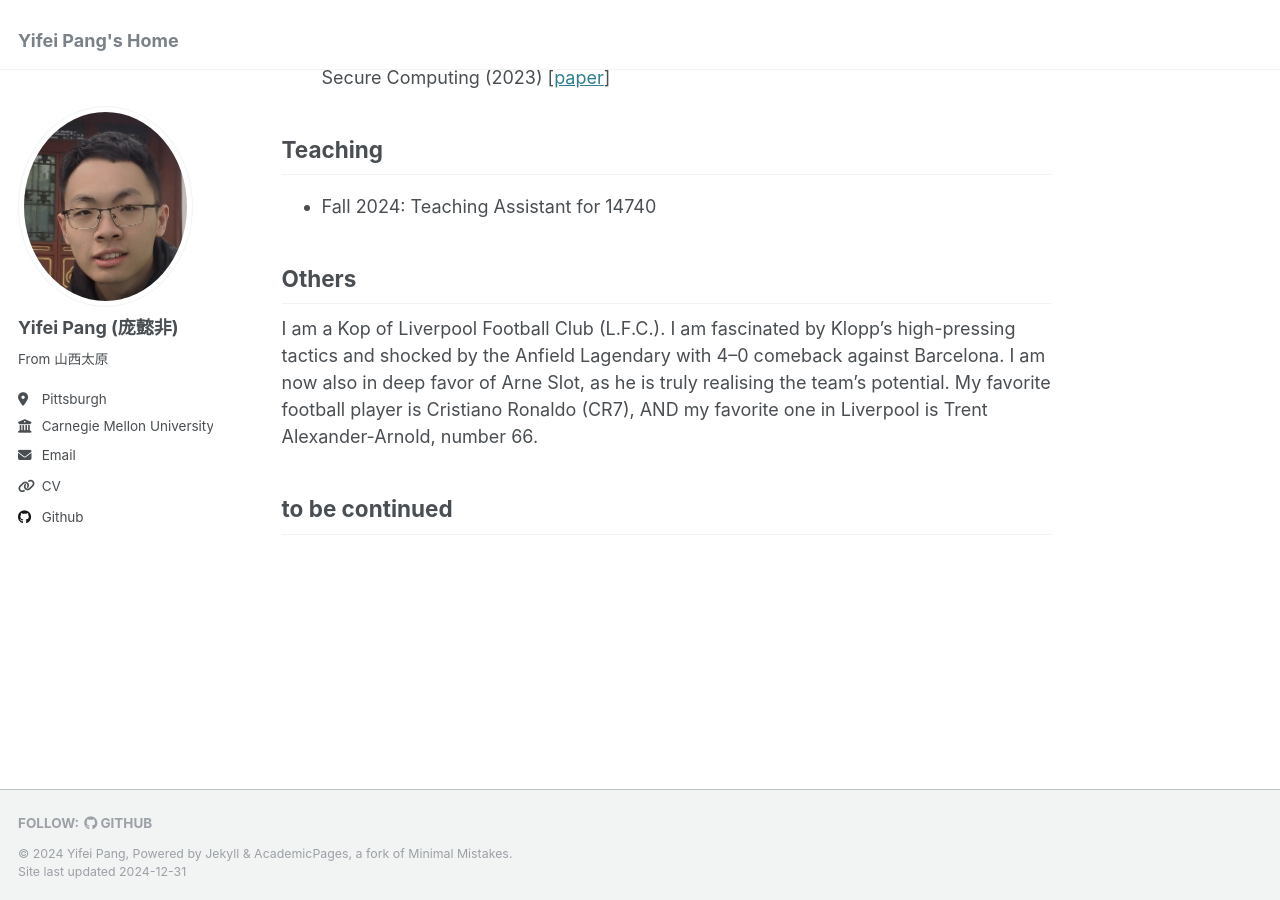
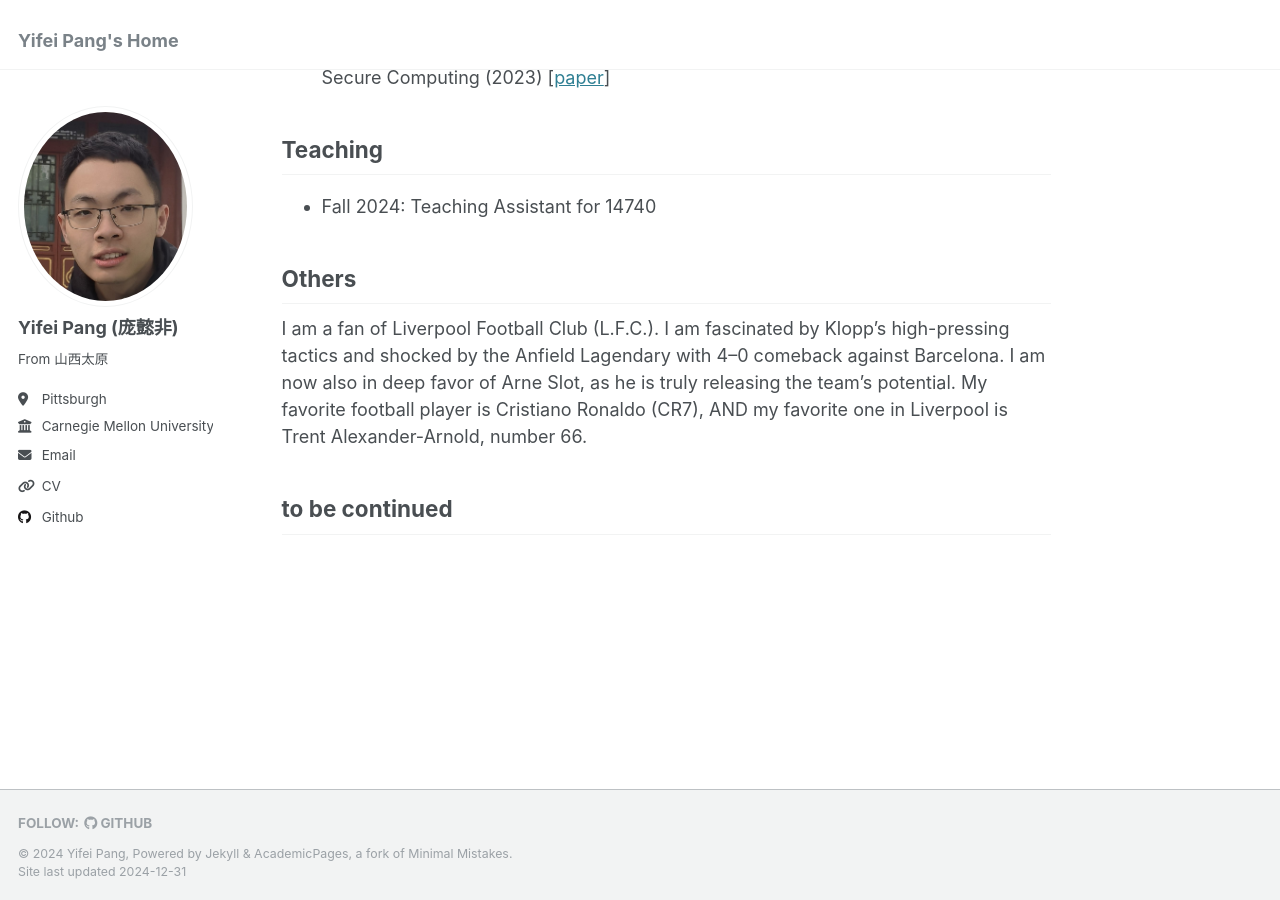
Before and after one commit to 2020pyfcrawl/2020pyfcrawl.github.io, a Jekyll site: the page built from _pages/about.md, in a window 1280 px wide and 900 px high, scrolled down 797 px. Built offline with Jekyll 4.4.1, drawn with Linux system fonts in a browser that asks for light colours; our own code applies the rules of GitHub Pages for plain Markdown files.

Commit message:
Update about.md

```diff
--- a/_pages/about.md
+++ b/_pages/about.md
@@ -40,7 +40,7 @@ Transactions on Dependable and Secure Computing (2023) [[paper](https://ieeexplo
 
 ## Others
 
-I am a Kop of Liverpool Football Club (L.F.C.). I am fascinated by Klopp's high-pressing tactics and shocked by the Anfield Lagendary with 4–0 comeback against Barcelona. I am now also in deep favor of Arne Slot, as he is truly realising the team's potential. My favorite football player is Cristiano Ronaldo (CR7), AND my favorite one in Liverpool is Trent Alexander-Arnold, number 66.
+I am a fan of Liverpool Football Club (L.F.C.). I am fascinated by Klopp's high-pressing tactics and shocked by the Anfield Lagendary with 4–0 comeback against Barcelona. I am now also in deep favor of Arne Slot, as he is truly releasing the team's potential. My favorite football player is Cristiano Ronaldo (CR7), AND my favorite one in Liverpool is Trent Alexander-Arnold, number 66.
 
 
 ## to be continued
```
